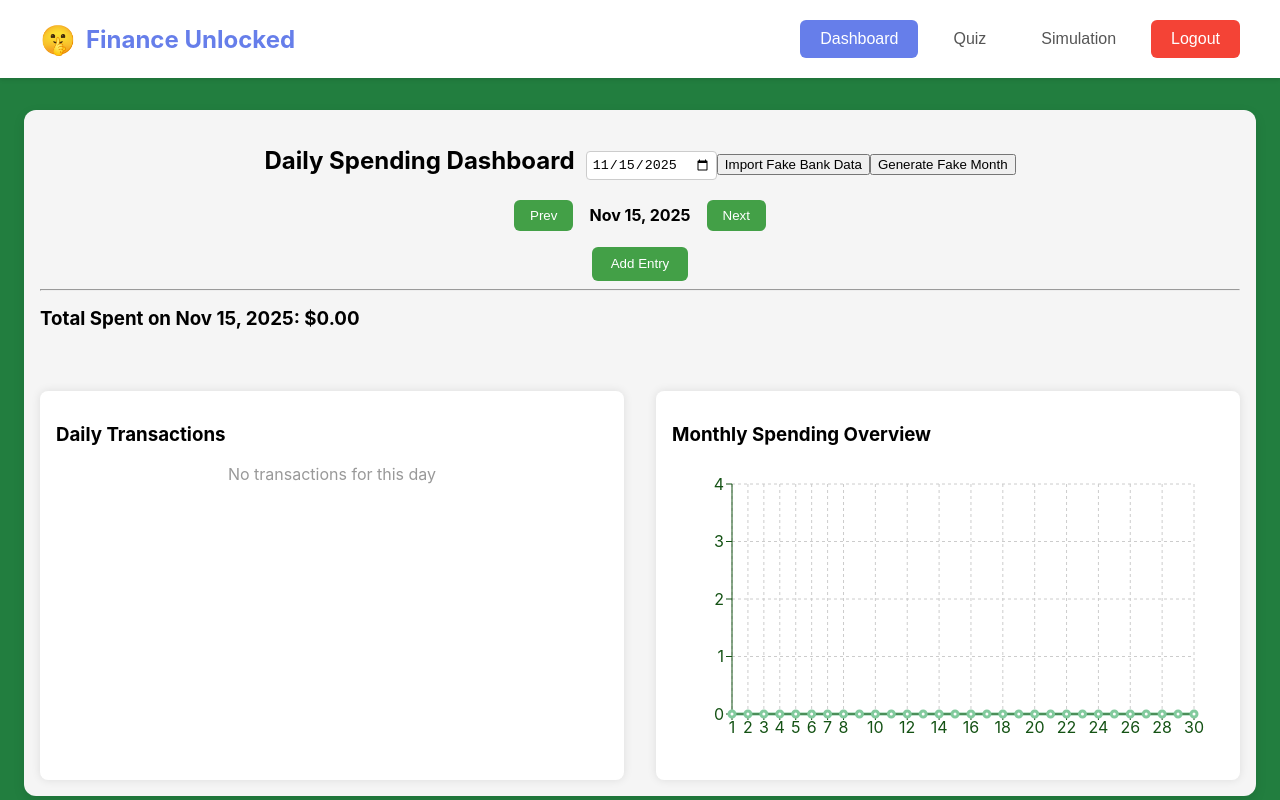
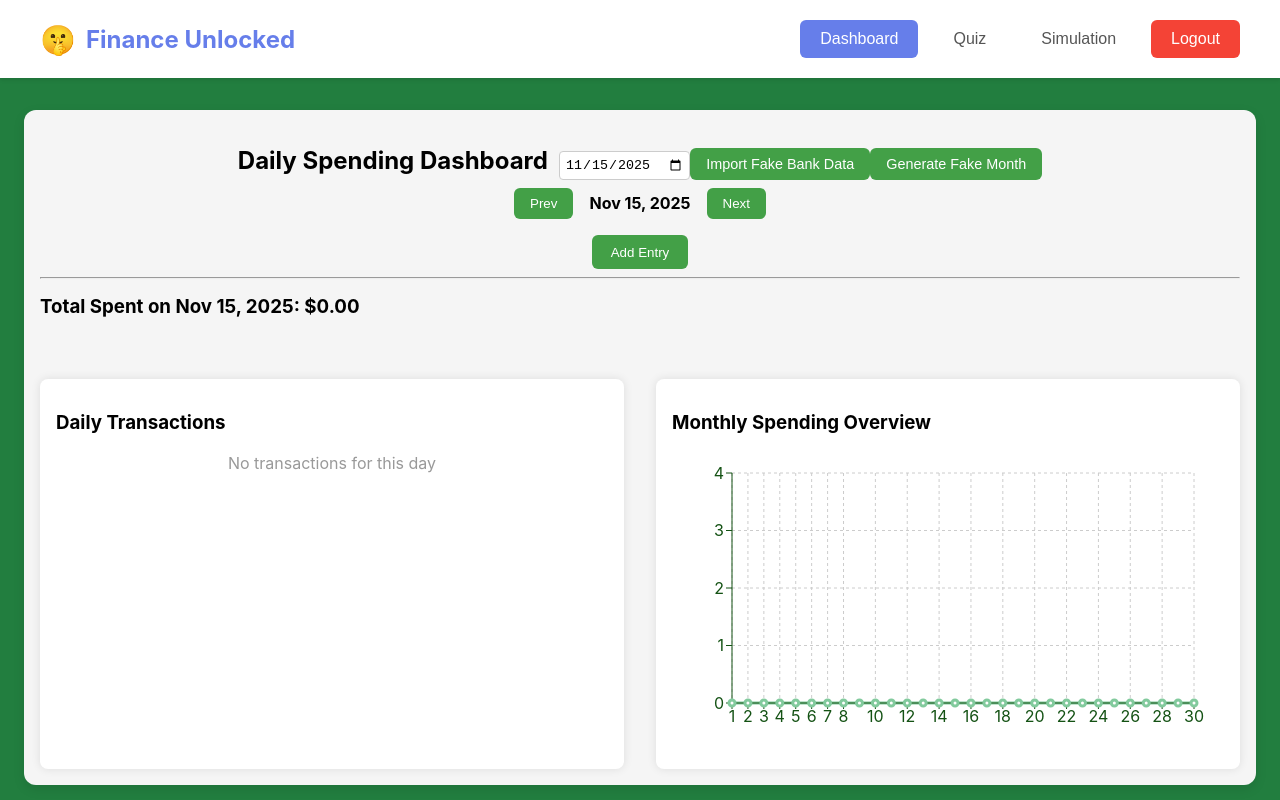
Before and after one commit to ketsia0623/technica-2025-hack, a React (Create React App) app in the folder my-ts-app/: page /dashboard in a window 1280 px wide. Shown: the top 800 px of the page. Built offline with nearby package versions, Linux system fonts and the light colour scheme; sample sign-in values are in the browser's storage.

Commit message:
dashboard styling

```diff
--- a/my-ts-app/src/pages/Dashboard.css
+++ b/my-ts-app/src/pages/Dashboard.css
@@ -8,6 +8,40 @@
   background-color: #f5f5f5;
   border-radius: 12px;
   box-shadow: 0 4px 12px rgba(0,0,0,0.1);
+}
+
+/* ================================
+   Title
+   ================================ */
+h2 {
+  text-align: center;
+  margin-bottom: 0.5rem;
+}
+
+/* ================================
+   Buttons Under Title
+   ================================ */
+.dashboard-buttons {
+  display: flex;
+  justify-content: center;
+  gap: 10px;
+  margin-bottom: 1.5rem;
+}
+
+/* Import/Generate Buttons (match Prev/Next styles) */
+.import-btn {
+  padding: 0.5rem 1rem;
+  background-color: #43a047;
+  color: #fff;
+  border: none;
+  border-radius: 6px;
+  cursor: pointer;
+  font-size: 0.9rem;
+  transition: background 0.2s ease;
+}
+
+.import-btn:hover {
+  background-color: #2e7d32;
 }
 
 /* ================================
@@ -28,6 +62,11 @@
   border: none;
   border-radius: 6px;
   cursor: pointer;
+  transition: background 0.2s ease;
+}
+
+.day-navigation button:hover {
+  background-color: #2e7d32;
 }
 
 .day-navigation span {
@@ -67,6 +106,7 @@
   cursor: pointer;
 }
 
+/* Add Entry Button */
 .add-entry-btn {
   margin-top: 0.5rem;
   padding: 0.6rem 1.2rem;
@@ -75,6 +115,9 @@
   border: none;
   border-radius: 6px;
   cursor: pointer;
+  display: block;
+  margin-left: auto;
+  margin-right: auto;
 }
 
 /* ================================
@@ -119,15 +162,6 @@ h3 {
   margin-top: 1rem;
 }
 
-h2 {
-  text-align: center;
-}
-
-.add-entry-btn {
-  display: block;
-  margin: 1rem auto 0 auto;
-}
-
 /* ================================
    Responsive Adjustments
    ================================ */
@@ -135,4 +169,9 @@ h2 {
   .charts-wrapper {
     flex-direction: column;
   }
+
+  .dashboard-buttons {
+    flex-direction: column;
+    align-items: center;
+  }
 }
```
